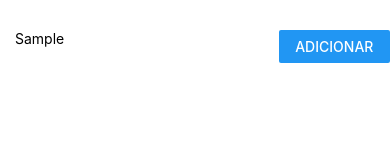
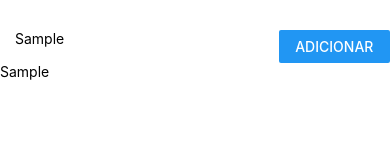
Before and after one commit to danielkenji01/TodoApp, a React Native app: screen / in a window 390 px wide. Both pictures are taken after typing "Sample" into the empty fields and a click on the button "ADICIONAR". Shown: the top 160 px of the page. Built offline with nearby package versions, Linux system fonts and the light colour scheme.

Commit message:
Exibição dos itens TODO adicionados

```diff
--- a/src/TodoApp.js
+++ b/src/TodoApp.js
@@ -4,6 +4,7 @@ import { createStore } from 'redux';
 import { Provider } from 'react-redux';
 
 import TodoForm from './components/TodoForm';
+import TodoList from './components/TodoList';
 import rootReducer from './reducers';
 
 const store = createStore(rootReducer);
@@ -14,6 +15,7 @@ export default class TodoApp extends React.Component {
             <Provider store={store}>
                 <View style={styles.container}>
                     <TodoForm />
+                    <TodoList />
                 </View>
             </Provider>
         )
--- /dev/null
+++ b/src/components/TodoList.js
@@ -0,0 +1,23 @@
+import React from 'react';
+import { View, StyleSheet, Text } from 'react-native';
+
+import { connect } from 'react-redux';
+
+const TodoList = ({ todos = [] }) => (
+    <View>
+        {todos.map(todo => <Text key={todo.id}>{todo.text}</Text>)}
+    </View>
+);
+
+const styles = StyleSheet.create({
+
+});
+
+const mapStateToProps = state => {
+    const { todos } = state;
+    return { todos };
+}
+
+export default connect(
+    mapStateToProps
+)(TodoList);
```
